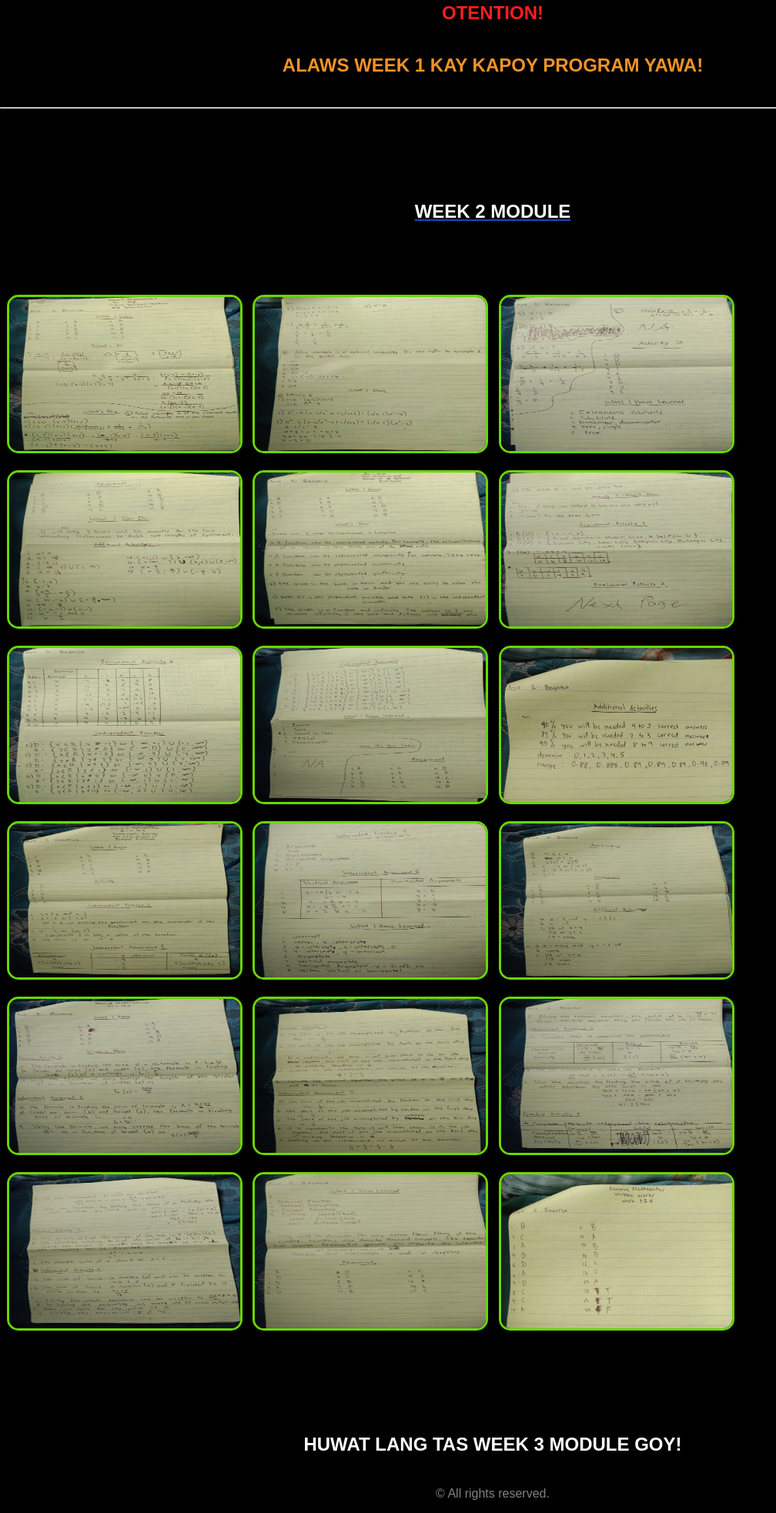
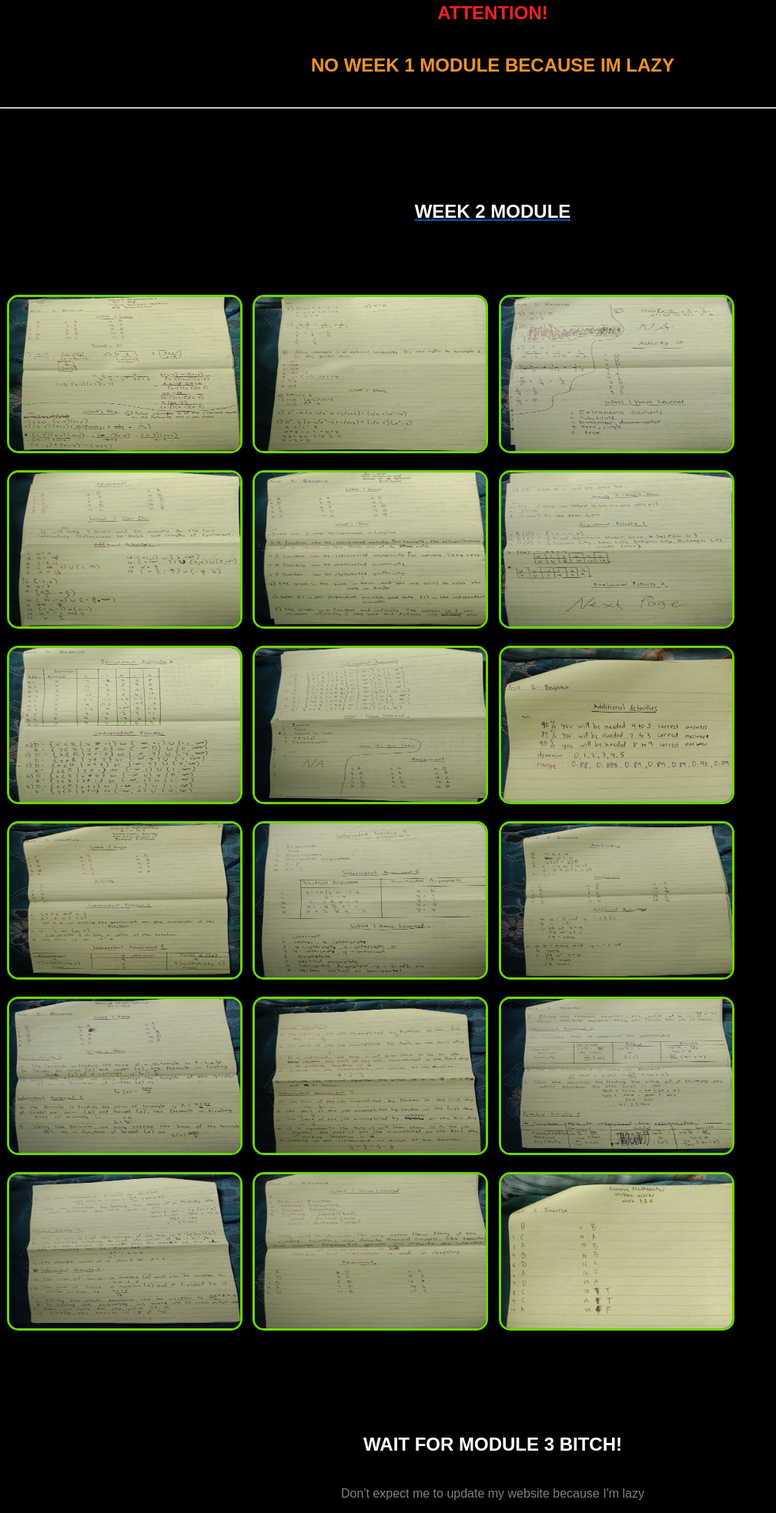
Before and after one commit to Jojie16/General-Mathematics, a plain HTML site: page index.html in a window 1280 px wide. Shown: the part 238-2204 px from the top of the page at 77% size, without its empty margins (0-1008 px from the left). Drawn offline with Linux system fonts and the light colour scheme.

Commit message:
Update index.html

```diff
--- a/index.html
+++ b/index.html
@@ -2,6 +2,8 @@
 <html lang="en">
 <head>
     <title>ANSWER KEY 2021-2022</title>
+    <meta charset="UTF-8">
+    <meta name="viewport" content="width=device-width, initial-scale=1.0">
     <link rel="icon" href="B2.jfif" type="img/png" sizes="16x16">
     <link rel="stylesheet" href="style.css">
     <script> alert ("GENERAL MATHEMATICS ANSWER KEY")</script>
@@ -33,9 +35,9 @@
 <br>
 <br>
 <hr>
-        <h5 style="color: rgb(252, 31, 31);">OTENTION!</h5>
+        <h5 style="color: rgb(252, 31, 31);">ATTENTION!</h5>
 
-<h5 style="color: rgb(240, 147, 40);"> ALAWS WEEK 1 KAY KAPOY PROGRAM YAWA!</h5>
+<h5 style="color: rgb(240, 147, 40);"> NO WEEK 1 MODULE BECAUSE IM LAZY</h5>
 <hr>
 
 <br>
@@ -796,8 +798,9 @@ span.onclick = function() {
 <br>
 <br>
 
-<h5>HUWAT LANG TAS WEEK 3 MODULE GOY!</h5>
-<p style="text-align: center; color: gray;">© All rights reserved.</p>
+<h5>WAIT FOR MODULE 3 BITCH!</h5>
+<p style="text-align: center; color: gray;">Don't expect me to update my website because I'm lazy
+</p>
 
 
 </body>
```
